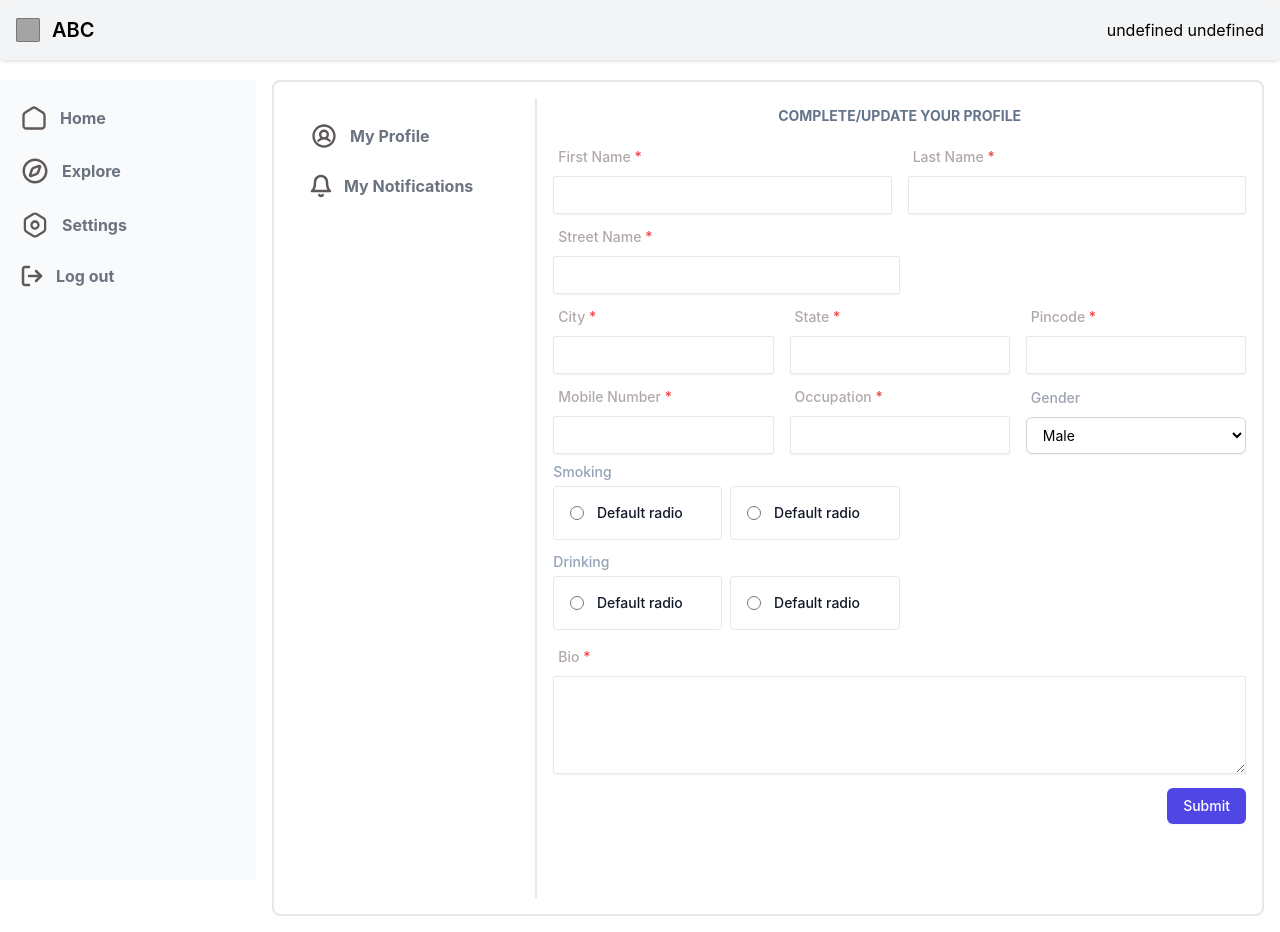
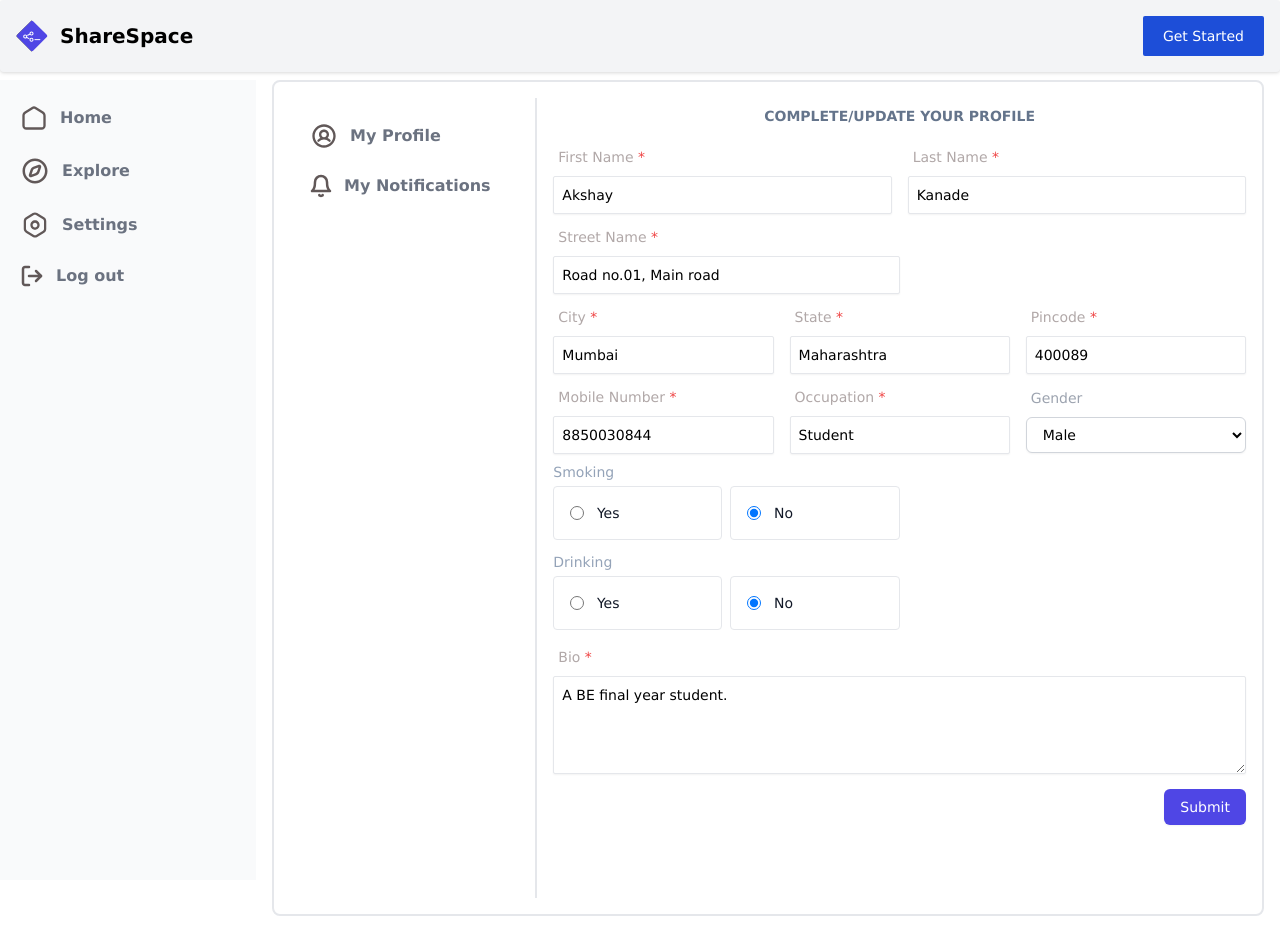
Before and after one commit to viveknamaye/ShareSpace, a React (Create React App) app: page /user-profile in a window 1280 px wide. Built offline with nearby package versions, Linux system fonts and the light colour scheme; no server answers.

Commit message:
:sparkles: add: updates

```diff
--- a/src/App.js
+++ b/src/App.js
@@ -16,6 +16,7 @@ import Landing from './Pages/Landing'
 import Feed from './Pages/Feed/Feed'
 import RoomDetails from './Pages/RoomDetails'
 import AddNewRoom from './Pages/AddNewRoom'
+import Profile from './Components/Profile'
 
 
 function App () {
@@ -50,6 +51,11 @@ function App () {
       path: '/user-profile',
       // element: user ? <Profile user={user} /> : <Login />
       element: <UserProfile />
+    },
+
+    {
+      path: '/profile',
+      element: user ? <Profile user={user} /> : <Login />
     },
     {
       path: '/rent',
--- a/src/Components/LoginPhoneNew/LoginPhone.css
+++ b/src/Components/LoginPhoneNew/LoginPhone.css
@@ -13,16 +13,6 @@
   flex-direction: column;
   justify-content: center;
   align-items: center;
-}
-
-nav {
-  position: absolute;
-  top: 0;
-  left: 0;
-  z-index: +1;
-  width: 100%;
-  height: 80px;
-  background: red;
 }
 
 .content {
--- a/src/Components/Navbar/Navbar.js
+++ b/src/Components/Navbar/Navbar.js
@@ -1,63 +1,125 @@
-import { useEffect, useState } from 'react'
+import { useEffect, useState } from "react";
 
-import { getFirestore, collection, doc, setDoc } from 'firebase/firestore'
-import { addDoc, getDoc } from 'firebase/firestore'
+import { getFirestore, collection, doc, setDoc } from "firebase/firestore";
+import { addDoc, getDoc } from "firebase/firestore";
+import { useNavigate } from "react-router-dom";
 
-export default function Navbar (props) {
-  const shadow = { boxShadow: '0px 5px 2px 0px #9b9b9b78' }
+export default function Navbar(props) {
+  const shadow = { boxShadow: "0px 5px 2px 0px #9b9b9b78" };
 
-  const [user, setUser] = useState({})
+  const [user, setUser] = useState({});
   useEffect(() => {
     if (props.user) {
-      getDoc(doc(collection(getFirestore(), 'user'), props.user.uid)).then(
-        doc => {
+      getDoc(doc(collection(getFirestore(), "user"), props.user.uid)).then(
+        (doc) => {
           if (doc.exists()) {
-            setUser(doc.data())
+            setUser(doc.data());
           } else {
             // doc.data() will be undefined in this case
-            console.log('No such document!')
+            console.log("No such document!");
           }
         }
-      )
+      );
     }
-  }, [props.user])
+  }, [props.user]);
   return (
     <div>
       {/* <h1 className="font-bold">Navbar</h1>
       <h1>{user ? `${user.fname} ${user.lname}` : "Not Logged In"}</h1> */}
 
-      <nav class=' z-50 fixed top-0 left-0 right-0 drop-shadow bg-gray-100 border-gray-200 px-2 sm:px-4 py-4 rounded dark:bg-gray-900'>
-        <div class='container flex flex-wrap items-center justify-between mx-auto'>
-          <a href='/#' class='flex items-center'>
+      <nav class=" z-50 fixed top-0 left-0 right-0 drop-shadow bg-gray-100 border-gray-200 px-2 sm:px-4 py-4 rounded dark:bg-gray-900">
+        <div class="flex flex-wrap items-center justify-between mx-auto">
+          <a href="/#" class="flex items-center">
             <svg
-              width='24'
-              height='24'
-              viewBox='0 0 50 50'
-              fill='none'
-              xmlns='http://www.w3.org/2000/svg'
+              width="32"
+              height="32"
+              viewBox="0 0 326 326"
+              fill="none"
+              xmlns="http://www.w3.org/2000/svg"
             >
-              <rect
-                x='0.5'
-                y='0.5'
-                width='49'
-                height='49'
-                rx='4.5'
-                fill='#A4A4A4'
-                stroke='black'
+              <g filter="url(#filter0_i_107_10)">
+                <rect
+                  y="162.681"
+                  width="230.066"
+                  height="230.066"
+                  rx="20"
+                  transform="rotate(-45 0 162.681)"
+                  fill="#4F46E5"
+                />
+              </g>
+              <path d="M247 195V205H188.818V195H247Z" fill="white" />
+              <path
+                d="M158.028 181.076C147.003 181.076 137.553 190.001 137.553 201.551C137.553 212.576 146.478 222.026 158.028 222.026C169.053 222.026 178.503 213.101 178.503 201.551C178.503 190.001 169.578 181.076 158.028 181.076ZM158.028 211.001C152.778 211.001 148.053 206.801 148.053 201.026C148.053 195.776 152.253 191.051 158.028 191.051C163.278 191.051 168.003 195.251 168.003 201.026C168.003 206.801 163.803 211.001 158.028 211.001Z"
+                fill="white"
               />
+              <path
+                d="M119.174 160.6C119.699 160.6 120.749 160.6 121.274 160.075L142.274 149.575C145.949 154.3 151.724 157.45 158.024 157.45C169.574 156.925 178.499 148 178.499 136.975C178.499 125.95 169.574 116.5 158.024 116.5C146.999 116.5 137.549 125.425 137.549 136.975C137.549 138.025 137.549 139.075 138.074 140.125L116.549 150.625C113.924 152.2 112.874 155.35 114.449 157.45C114.974 159.55 117.074 160.6 119.174 160.6ZM158.024 127C163.274 127 167.999 131.2 167.999 136.975C167.999 142.225 163.799 146.95 158.024 146.95C152.774 146.95 148.049 142.75 148.049 136.975C148.574 131.2 152.774 127 158.024 127Z"
+                fill="white"
+              />
+              <path
+                d="M134.925 184.751L113.4 174.251C113.925 172.676 113.925 171.101 113.925 169.001C113.925 157.976 105 148.526 93.45 148.526C81.9 148.526 73.5 157.976 73.5 169.001C73.5 180.026 82.425 189.476 93.975 189.476C99.75 189.476 105 187.376 108.675 183.176L130.725 194.201C131.25 194.726 132.3 194.726 132.825 194.726C134.925 194.726 136.5 193.676 137.55 191.576C138.6 189.476 137.55 186.326 134.925 184.751ZM93.975 178.976C88.2 178.976 84 174.251 84 169.001C84 163.751 88.2 159.026 93.975 159.026C99.225 159.026 103.95 163.226 103.95 169.001C103.425 174.251 99.225 178.976 93.975 178.976Z"
+                fill="white"
+              />
+              <defs>
+                <filter
+                  id="filter0_i_107_10"
+                  x="8.28418"
+                  y="8.28418"
+                  width="315.794"
+                  height="312.794"
+                  filterUnits="userSpaceOnUse"
+                  color-interpolation-filters="sRGB"
+                >
+                  <feFlood flood-opacity="0" result="BackgroundImageFix" />
+                  <feBlend
+                    mode="normal"
+                    in="SourceGraphic"
+                    in2="BackgroundImageFix"
+                    result="shape"
+                  />
+                  <feColorMatrix
+                    in="SourceAlpha"
+                    type="matrix"
+                    values="0 0 0 0 0 0 0 0 0 0 0 0 0 0 0 0 0 0 127 0"
+                    result="hardAlpha"
+                  />
+                  <feOffset dx="10" dy="4" />
+                  <feGaussianBlur stdDeviation="3.5" />
+                  <feComposite
+                    in2="hardAlpha"
+                    operator="arithmetic"
+                    k2="-1"
+                    k3="1"
+                  />
+                  <feColorMatrix
+                    type="matrix"
+                    values="0 0 0 0 0 0 0 0 0 0 0 0 0 0 0 0 0 0 0.25 0"
+                  />
+                  <feBlend
+                    mode="normal"
+                    in2="shape"
+                    result="effect1_innerShadow_107_10"
+                  />
+                </filter>
+              </defs>
             </svg>
 
-            <span class='ml-3 self-center text-xl font-semibold whitespace-nowrap dark:text-white'>
-              ABC
+            <span class="ml-3 self-center text-xl font-semibold whitespace-nowrap dark:text-white">
+              {/* <span className='text-blue-500'>S</span>hare<span  className="text-blue-500">S</span>pace */}
+              ShareSpace
             </span>
           </a>
-          <div class='flex md:order-2'>
-            {user ? (
+          <div class="flex md:order-2">
+            {!user || user.fname !== undefined ? (
               `${user.fname} ${user.lname}`
             ) : (
               <button
-                type='button'
-                class='text-white bg-blue-700 hover:bg-blue-800 focus:ring-1 focus:outline-none focus:ring-blue-300 font-medium rounded-sm text-sm px-5 py-2.5 text-center mr-3 md:mr-0 dark:bg-blue-600 dark:hover:bg-blue-700 dark:focus:ring-blue-800'
+                type="button"
+                onClick={() =>
+                  (window.location.href =
+                    "http://localhost:3000/login/phone/new")
+                }
+                class="text-white bg-blue-700 hover:bg-blue-800 focus:ring-1 focus:outline-none focus:ring-blue-300 font-medium rounded-sm text-sm px-5 py-2.5 text-center mr-3 md:mr-0 dark:bg-blue-600 dark:hover:bg-blue-700 dark:focus:ring-blue-800"
               >
                 Get Started
               </button>
@@ -66,5 +128,5 @@ export default function Navbar (props) {
         </div>
       </nav>
     </div>
-  )
+  );
 }
--- a/src/Pages/Landing.jsx
+++ b/src/Pages/Landing.jsx
@@ -1,5 +1,6 @@
 import React from 'react'
 import SearchBar from '../Components/SearchBar/SearchBar'
+import bg from './../assets/bg.jpg'
 
 const Landing = () => {
   return (
@@ -16,7 +17,7 @@ const Landing = () => {
           <SearchBar />
         </div>
         <div class='hidden lg:mt-0 lg:col-span-5 lg:flex'>
-          <img src='' alt='mockup' />
+          <img className='w-full h-full' src={bg} alt='sideup' />
         </div>
       </div>
     </section>
--- a/src/Pages/UserProfile.jsx
+++ b/src/Pages/UserProfile.jsx
@@ -48,46 +48,46 @@ const UserProfile = () => {
                             <div className="flex items-center gap-4 justify-between">
                                 <div className='mb-2 w-1/2'>
                                     <label className="block text-sm font-medium mb-1" htmlFor="challengetitle">First Name <span className='text-red-500'>*</span></label>
-                                    <input id="challengetitle" className="w-full text-sm  border rounded-sm py-2 px-2 shadow-sm focus:border-indigo-500 focus:ring-indigo-400" type="text" required autoComplete="on" />
+                                    <input value={'Akshay'} id="challengetitle" className="w-full text-sm  border rounded-sm py-2 px-2 shadow-sm focus:border-indigo-500 focus:ring-indigo-400" type="text" required autoComplete="on" />
                                 </div>
                                 <div className='mb-2 w-1/2'>
                                     <label className="block text-sm font-medium mb-1" htmlFor="days">Last Name <span className='text-red-500'>*</span></label>
-                                    <input id="days" className="w-full text-sm border rounded-sm py-2 px-2 shadow-sm  focus:border-indigo-500 focus:ring-indigo-400" type="text" required autoComplete="on" />
+                                    <input value={'Kanade'} id="days" className="w-full text-sm border rounded-sm py-2 px-2 shadow-sm  focus:border-indigo-500 focus:ring-indigo-400" type="text" required autoComplete="on" />
                                 </div>
                             </div>
 
                             <div className='mb-2 w-1/2'>
                                 <label className="block text-sm font-medium mb-1" htmlFor="challengetitle">Street Name <span className='text-red-500'>*</span></label>
-                                <input id="challengetitle" className="w-full text-sm  border rounded-sm py-2 px-2 shadow-sm focus:border-indigo-500 focus:ring-indigo-400" type="text" required autoComplete="on" />
+                                <input id="challengetitle" value={'Road no.01, Main road'} className="w-full text-sm  border rounded-sm py-2 px-2 shadow-sm focus:border-indigo-500 focus:ring-indigo-400" type="text" required autoComplete="on" />
                             </div>
 
                             <div className="flex items-center gap-4 justify-between">
                                 <div className='mb-2 w-1/2'>
                                     <label className="block text-sm font-medium mb-1" htmlFor="challengetitle">City <span className='text-red-500'>*</span></label>
-                                    <input id="challengetitle" className="w-full text-sm  border rounded-sm py-2 px-2 shadow-sm focus:border-indigo-500 focus:ring-indigo-400" type="text" required autoComplete="on" />
+                                    <input id="challengetitle" value={'Mumbai'} className="w-full text-sm  border rounded-sm py-2 px-2 shadow-sm focus:border-indigo-500 focus:ring-indigo-400" type="text" required autoComplete="on" />
                                 </div>
                                 <div className='mb-2 w-1/2'>
                                     <label className="block text-sm font-medium mb-1" htmlFor="challengetitle">State <span className='text-red-500'>*</span></label>
-                                    <input id="challengetitle" className="w-full text-sm  border rounded-sm py-2 px-2 shadow-sm focus:border-indigo-500 focus:ring-indigo-400" type="text" required autoComplete="on" />
+                                    <input id="challengetitle" value={'Maharashtra'} className="w-full text-sm  border rounded-sm py-2 px-2 shadow-sm focus:border-indigo-500 focus:ring-indigo-400" type="text" required autoComplete="on" />
                                 </div>
                                 <div className='mb-2 w-1/2'>
                                     <label className="block text-sm font-medium mb-1" htmlFor="challengetitle">Pincode <span className='text-red-500'>*</span></label>
-                                    <input id="challengetitle" className="w-full text-sm  border rounded-sm py-2 px-2 shadow-sm focus:border-indigo-500 focus:ring-indigo-400" type="text" required autoComplete="on" />
+                                    <input id="challengetitle" value={400089} className="w-full text-sm  border rounded-sm py-2 px-2 shadow-sm focus:border-indigo-500 focus:ring-indigo-400" type="text" required autoComplete="on" />
                                 </div>
                             </div>
 
                             <div className="flex items-center gap-4 justify-between">
                                 <div className='mb-2 w-1/2'>
                                     <label className="block text-sm font-medium mb-1" htmlFor="challengetitle">Mobile Number <span className='text-red-500'>*</span></label>
-                                    <input id="challengetitle" className="w-full text-sm  border rounded-sm py-2 px-2 shadow-sm focus:border-indigo-500 focus:ring-indigo-400" type="number" required autoComplete="on" />
+                                    <input id="challengetitle" value={8850030844} className="w-full text-sm  border rounded-sm py-2 px-2 shadow-sm focus:border-indigo-500 focus:ring-indigo-400" type="number" required autoComplete="on" />
                                 </div>
                                 <div className='mb-2 w-1/2'>
                                     <label className="block text-sm font-medium mb-1" htmlFor="challengetitle">Occupation <span className='text-red-500'>*</span></label>
-                                    <input id="challengetitle" className="w-full text-sm  border rounded-sm py-2 px-2 shadow-sm focus:border-indigo-500 focus:ring-indigo-400" type="text" required autoComplete="on" />
+                                    <input id="challengetitle" value={'Student'} className="w-full text-sm  border rounded-sm py-2 px-2 shadow-sm focus:border-indigo-500 focus:ring-indigo-400" type="text" required autoComplete="on" />
                                 </div>
                                 <div class="w-1/2 mb-2">
                                     <label for="country" class="block text-sm font-medium text-gray-400">Gender</label>
-                                    <select id="country" name="country" autocomplete="country-name" class="mt-1 block w-full rounded-md border border-gray-300 bg-white py-2 px-3 shadow-sm focus:border-indigo-500 focus:outline-none focus:ring-indigo-500 sm:text-sm">
+                                    <select id="country" name="country" value={'Male'}  autocomplete="country-name" class="mt-1 block w-full rounded-md border border-gray-300 bg-white py-2 px-3 shadow-sm focus:border-indigo-500 focus:outline-none focus:ring-indigo-500 sm:text-sm">
                                         <option>Male</option>
                                         <option>Female</option>
                                         <option>Other</option>
@@ -108,15 +108,15 @@ const UserProfile = () => {
                                     {/* </label> */}
                                     <div class="w-1/2 flex items-center pl-4 border border-gray-200 rounded dark:border-gray-700">
                                         <input id="bordered-radio-1" type="radio" value="" name="bordered-radio" class="w-4 h-4 text-blue-600 bg-gray-100 border-gray-300 focus:ring-blue-500 dark:focus:ring-blue-600 dark:ring-offset-gray-800 focus:ring-2 dark:bg-gray-700 dark:border-gray-600" />
-                                        <label for="bordered-radio-1" class="w-full py-4 ml-2 text-sm font-medium text-gray-900 dark:text-gray-300">Default radio</label>
+                                        <label for="bordered-radio-1" class="w-full py-4 ml-2 text-sm font-medium text-gray-900 dark:text-gray-300">Yes</label>
                                     </div>
                                     {/* <label className="ml-6 inline-flex items-center"> */}
                                     {/* <input type="radio" name="mask" value="0" required checked={data.mask === "0" ? true : false} /><span className="ml-2">No</span> */}
                                     {/* <input type="radio" name="mask" value="0" required /><span className="ml-2">No</span> */}
                                     {/* </label> */}
                                     <div class="w-1/2 flex items-center pl-4 border border-gray-200 rounded dark:border-gray-700">
-                                        <input id="bordered-radio-1" type="radio" value="" name="bordered-radio" class="w-4 h-4 text-blue-600 bg-gray-100 border-gray-300 focus:ring-blue-500 dark:focus:ring-blue-600 dark:ring-offset-gray-800 focus:ring-2 dark:bg-gray-700 dark:border-gray-600" />
-                                        <label for="bordered-radio-1" class="w-full py-4 ml-2 text-sm font-medium text-gray-900 dark:text-gray-300">Default radio</label>
+                                        <input id="bordered-radio-1" type="radio" value="" checked name="bordered-radio" class="w-4 h-4 text-blue-600 bg-gray-100 border-gray-300 focus:ring-blue-500 dark:focus:ring-blue-600 dark:ring-offset-gray-800 focus:ring-2 dark:bg-gray-700 dark:border-gray-600" />
+                                        <label for="bordered-radio-1" class="w-full py-4 ml-2 text-sm font-medium text-gray-900 dark:text-gray-300">No</label>
                                     </div>
                                 </div>
                             </div>
@@ -131,16 +131,16 @@ const UserProfile = () => {
                                     {/* <input type="radio" name="mask" value="1" required /><span className="ml-2">Yes</span> */}
                                     {/* </label> */}
                                     <div class="w-1/2 flex items-center pl-4 border border-gray-200 rounded dark:border-gray-700">
-                                        <input id="bordered-radio-1" type="radio" value="" name="bordered-radio" class="w-4 h-4 text-blue-600 bg-gray-100 border-gray-300 focus:ring-blue-500 dark:focus:ring-blue-600 dark:ring-offset-gray-800 focus:ring-2 dark:bg-gray-700 dark:border-gray-600" />
-                                        <label for="bordered-radio-1" class="w-full py-4 ml-2 text-sm font-medium text-gray-900 dark:text-gray-300">Default radio</label>
+                                        <input id="bordered-radio-2" type="radio" value="" name="bordered-radio-2" class="w-4 h-4 text-blue-600 bg-gray-100 border-gray-300 focus:ring-blue-500 dark:focus:ring-blue-600 dark:ring-offset-gray-800 focus:ring-2 dark:bg-gray-700 dark:border-gray-600" />
+                                        <label for="bordered-radio-2" class="w-full py-4 ml-2 text-sm font-medium text-gray-900 dark:text-gray-300">Yes</label>
                                     </div>
                                     {/* <label className="ml-6 inline-flex items-center"> */}
                                     {/* <input type="radio" name="mask" value="0" required checked={data.mask === "0" ? true : false} /><span className="ml-2">No</span> */}
                                     {/* <input type="radio" name="mask" value="0" required /><span className="ml-2">No</span> */}
                                     {/* </label> */}
                                     <div class="w-1/2 flex items-center pl-4 border border-gray-200 rounded dark:border-gray-700">
-                                        <input id="bordered-radio-1" type="radio" value="" name="bordered-radio" class="w-4 h-4 text-blue-600 bg-gray-100 border-gray-300 focus:ring-blue-500 dark:focus:ring-blue-600 dark:ring-offset-gray-800 focus:ring-2 dark:bg-gray-700 dark:border-gray-600" />
-                                        <label for="bordered-radio-1" class="w-full py-4 ml-2 text-sm font-medium text-gray-900 dark:text-gray-300">Default radio</label>
+                                        <input id="bordered-radio-2" type="radio" value="" checked name="bordered-radio-2" class="w-4 h-4 text-blue-600 bg-gray-100 border-gray-300 focus:ring-blue-500 dark:focus:ring-blue-600 dark:ring-offset-gray-800 focus:ring-2 dark:bg-gray-700 dark:border-gray-600" />
+                                        <label for="bordered-radio-2" class="w-full py-4 ml-2 text-sm font-medium text-gray-900 dark:text-gray-300">No</label>
                                     </div>
                                 </div>
                             </div>
@@ -149,7 +149,7 @@ const UserProfile = () => {
 
                             <div className='mb-2'>
                                 <label class="block text-sm font-medium mb-1" htmlFor="affirmation">Bio <span class="text-red-500">*</span></label>
-                                <textarea id="affirmation" class="px-2 py-2 w-full text-sm border rounded-sm shadow-sm focus:border-indigo-500 focus:ring-indigo-500" rows="4" required></textarea>
+                                <textarea id="affirmation" value={'A BE final year student.'} class="px-2 py-2 w-full text-sm border rounded-sm shadow-sm focus:border-indigo-500 focus:ring-indigo-500" rows="4" required></textarea>
                             </div>
 
 
```
Also changed, not shown: src/Components/LoginPhoneNew/LoginPhoneNew.js (+8 -6 lines), src/Pages/GroupDetails.jsx (added, +36 -0 lines), src/assets/bg.jpg (added).
